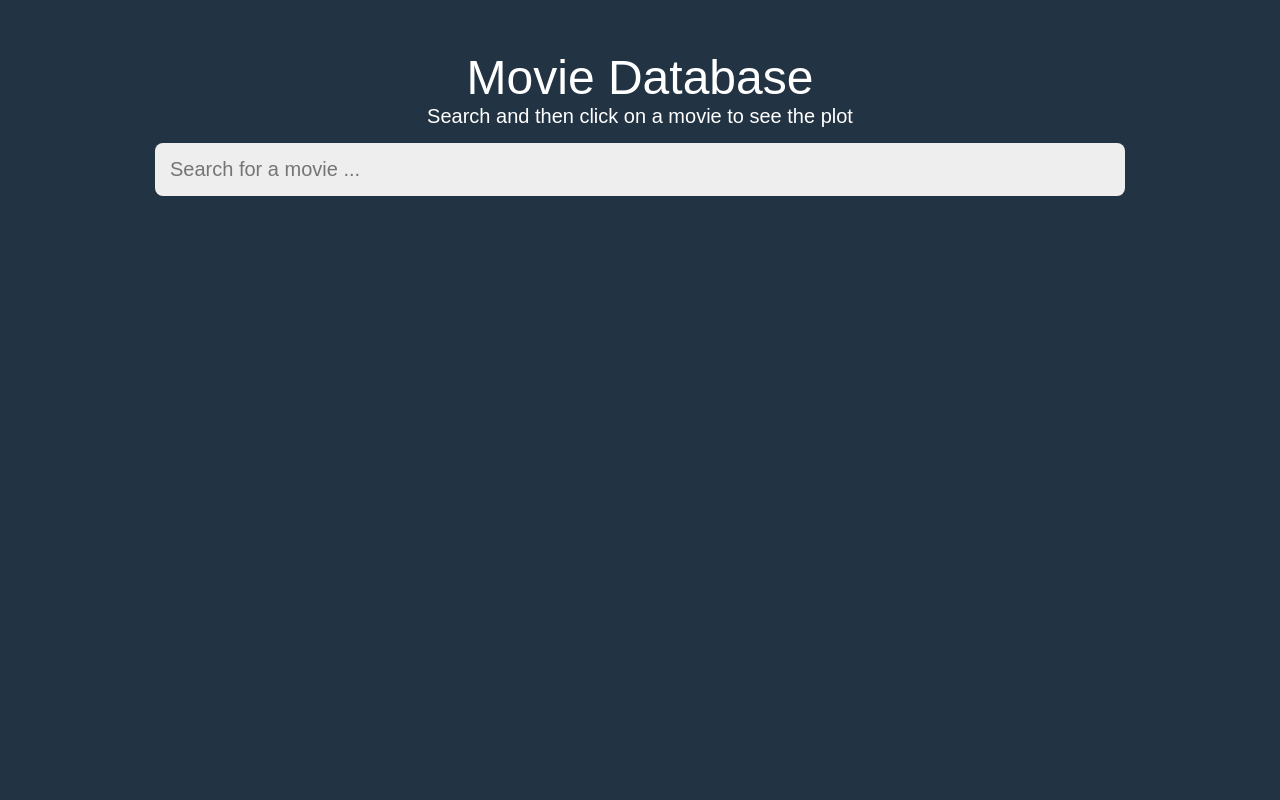
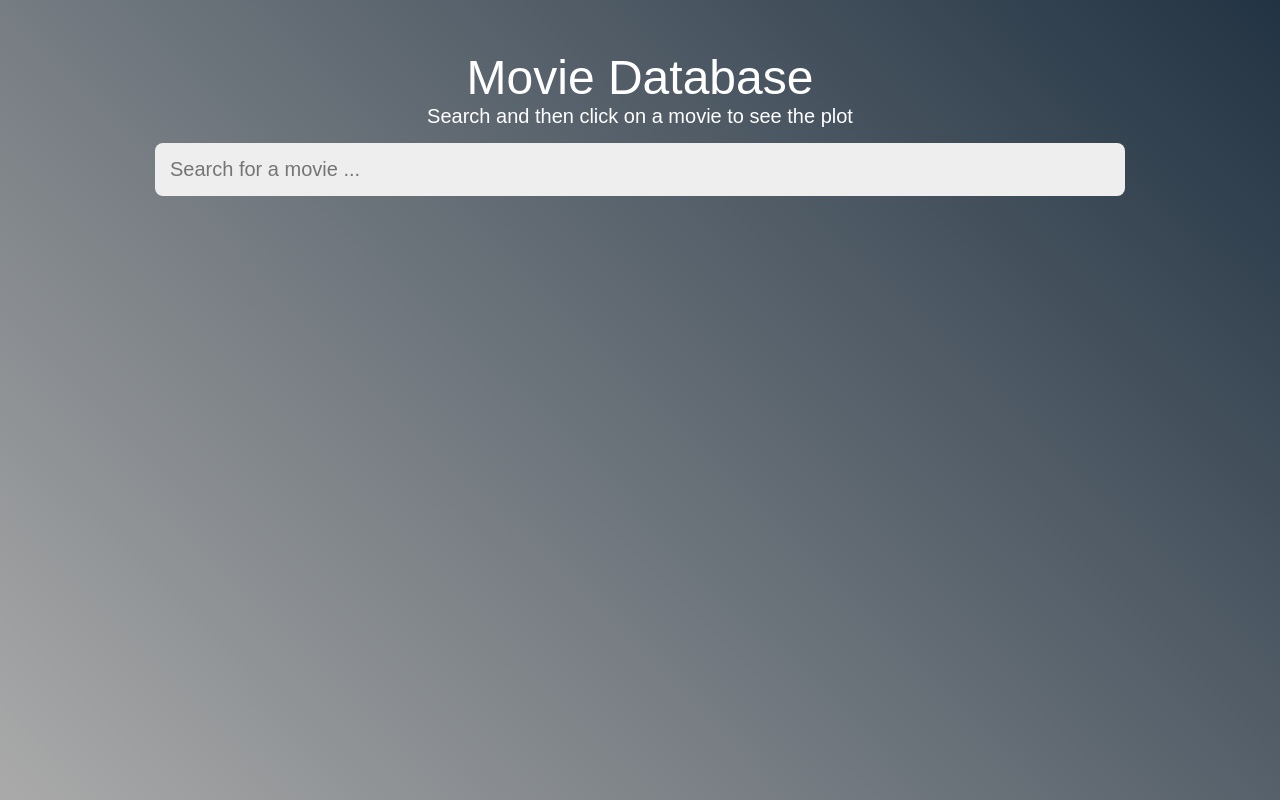
Before and after one commit to Netchicken/MoviesLesson2, a React (Create React App) app: page / in a window 1280 px wide. Built offline with nearby package versions, Linux system fonts and the light colour scheme.

Commit message:
body css

```diff
--- a/src/App.css
+++ b/src/App.css
@@ -6,7 +6,8 @@
 
 body {
   font-family: "montserrat", sans-serif;
-  background-color: #223343;
+  background-image: linear-gradient(45deg, #aaa, #223343);
+  min-height: 100vh;
 }
 
 header {
```
